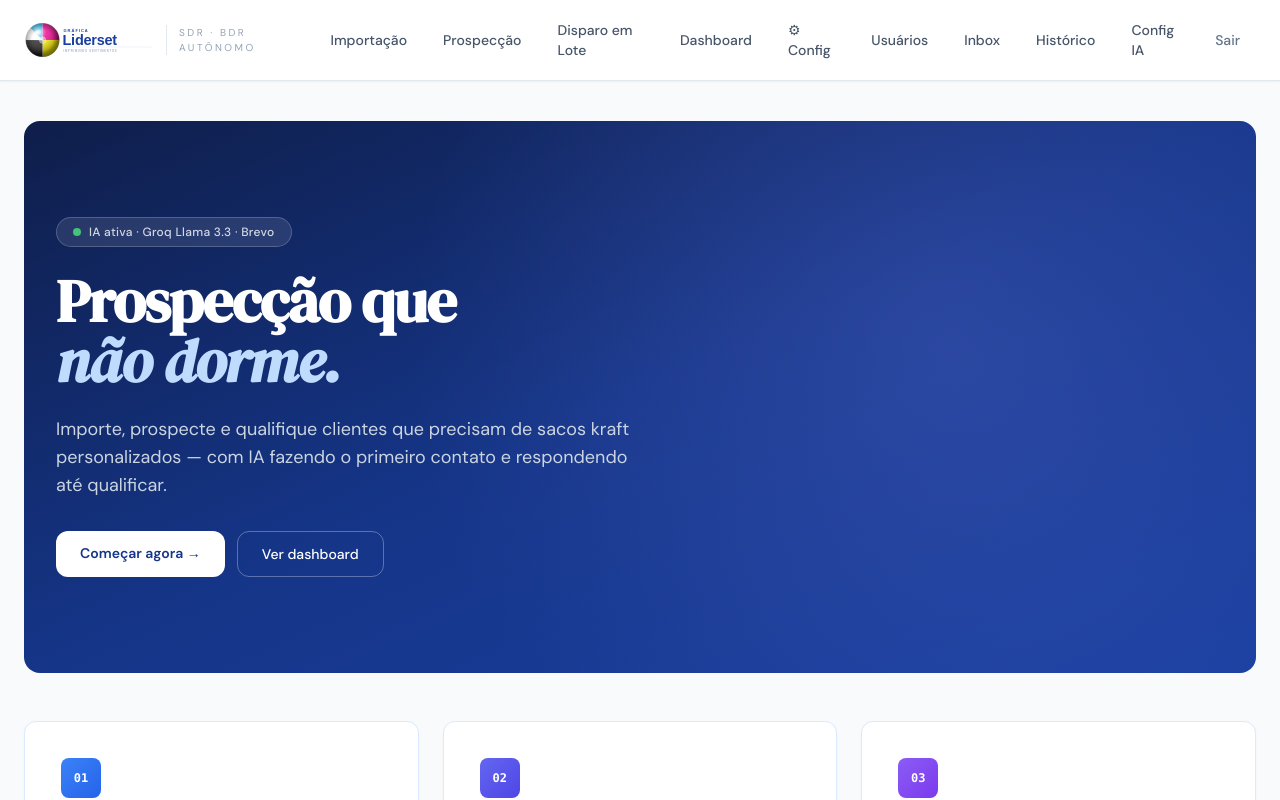
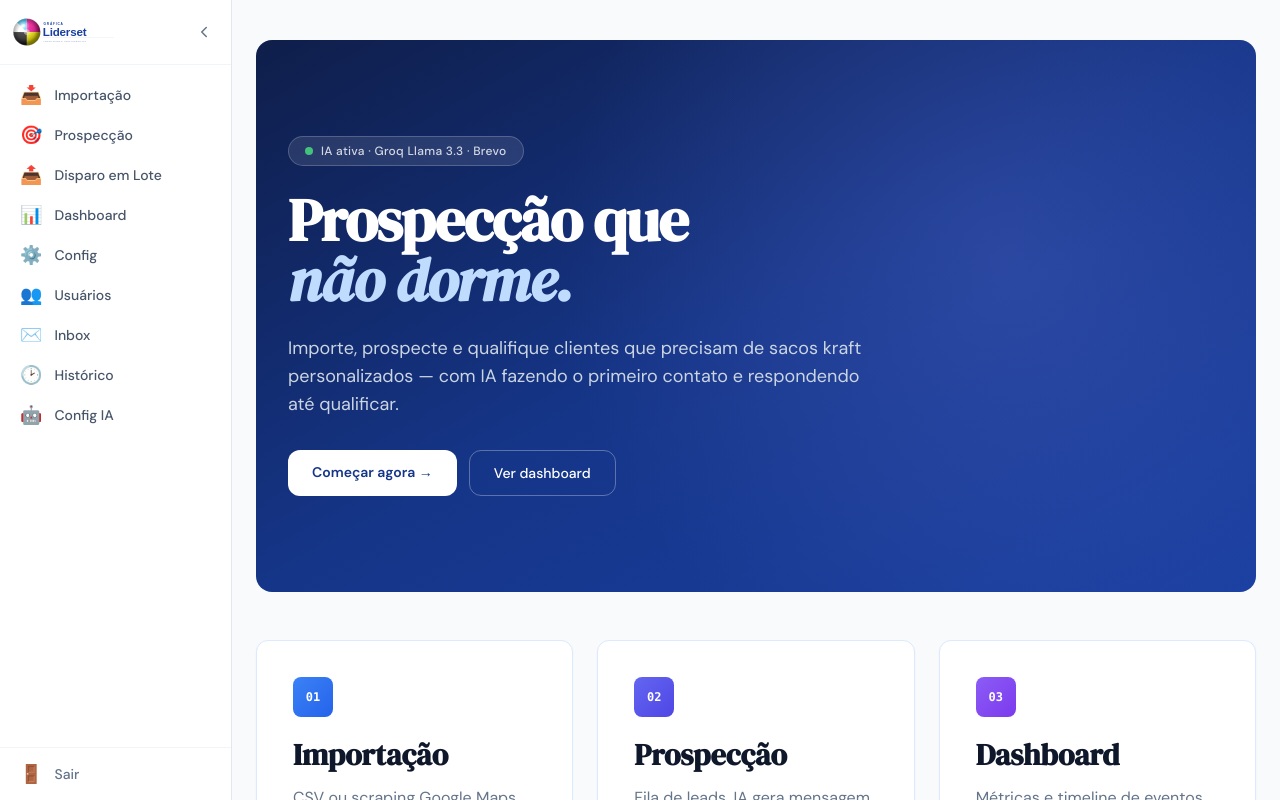
Before and after one commit to robertocassianoadm15-debug/sdr-kraft, a Next.js app: page / in a window 1280 px wide. Shown: the top 800 px of the page. Built offline with nearby package versions, Linux system fonts and the light colour scheme; no server answers.

Commit message:
feat(ui): sidebar lateral recolhivel (desktop colapsa, mobile drawer)

```diff
--- a/src/app/layout.tsx
+++ b/src/app/layout.tsx
@@ -1,8 +1,7 @@
 import './globals.css';
 import type { Metadata } from 'next';
-import Link from 'next/link';
 import Image from 'next/image';
-import { InboxBadgeLink } from '@/components/InboxBadgeLink';
+import { Sidebar } from '@/components/Sidebar';
 
 export const metadata: Metadata = {
   title: 'Liderset — SDR/BDR Autônomo',
@@ -13,43 +12,13 @@ export default function RootLayout({ children }: { children: React.ReactNode })
   return (
     <html lang="pt-BR">
       <body className="bg-[#F8FAFC] text-slate-900 font-sans">
-        <header className="sticky top-0 z-50 bg-white/90 backdrop-blur border-b border-slate-200 shadow-sm">
-          <div className="max-w-7xl mx-auto px-6 py-3 flex items-center justify-between">
-            <Link href="/" className="flex items-center gap-3">
-              <Image
-                src="/logo.svg"
-                alt="Gráfica Liderset"
-                width={200}
-                height={62}
-                className="h-10 w-auto object-contain"
-                priority
-              />
-              <div className="hidden sm:block border-l border-slate-200 pl-3">
-                <div className="text-[10px] uppercase tracking-[0.25em] text-slate-400">
-                  SDR · BDR Autônomo
-                </div>
-              </div>
-            </Link>
-            <nav className="flex items-center gap-1">
-              <NavLink href="/import" label="Importação" />
-              <NavLink href="/prospect" label="Prospecção" />
-              <NavLink href="/blast" label="Disparo em Lote" />
-              <NavLink href="/dashboard" label="Dashboard" />
-              <NavLink href="/settings" label="⚙ Config" />
-              <NavLink href="/users" label="Usuários" />
-              <InboxBadgeLink />
-              <NavLink href="/historico" label="Histórico" />
-              <NavLink href="/config-ia" label="Config IA" />
-              <a
-                href="/api/auth/logout"
-                className="px-4 py-2 rounded-lg text-sm font-medium text-slate-500 hover:bg-red-50 hover:text-red-600 transition-colors"
-              >
-                Sair
-              </a>
-            </nav>
-          </div>
-        </header>
-        <main className="max-w-7xl mx-auto px-6 py-10">{children}</main>
+        <div className="flex min-h-screen">
+          <Sidebar />
+
+          <div className="flex-1 flex flex-col min-w-0">
+            <main className="flex-1 max-w-7xl w-full mx-auto px-6 py-10 pt-16 md:pt-10">
+              {children}
+            </main>
             <footer className="border-t border-slate-200 mt-20">
               <div className="max-w-7xl mx-auto px-6 py-8 flex flex-col items-center gap-3">
                 <Image
@@ -66,18 +35,9 @@ export default function RootLayout({ children }: { children: React.ReactNode })
                 </div>
               </div>
             </footer>
+          </div>
+        </div>
       </body>
     </html>
   );
 }
-
-function NavLink({ href, label }: { href: string; label: string }) {
-  return (
-    <Link
-      href={href}
-      className="px-4 py-2 rounded-lg text-sm font-medium text-slate-600 hover:bg-navy-50 hover:text-navy-700 transition-colors"
-    >
-      {label}
-    </Link>
-  );
-}
--- /dev/null
+++ b/src/components/Sidebar.tsx
@@ -0,0 +1,164 @@
+'use client';
+// ============================================================
+// src/components/Sidebar.tsx
+// Navegação lateral esquerda recolhível.
+// - Desktop: recolhe para faixa de ícones (toggle).
+// - Mobile: esconde como drawer (botão ☰ abre/fecha).
+// - Começa aberta. Estado em memória (sem localStorage).
+// ============================================================
+import Link from 'next/link';
+import Image from 'next/image';
+import { usePathname } from 'next/navigation';
+import { useEffect, useState } from 'react';
+
+interface NavItem { href: string; label: string; icon: string; }
+
+const ITEMS: NavItem[] = [
+  { href: '/import',    label: 'Importação',     icon: '📥' },
+  { href: '/prospect',  label: 'Prospecção',     icon: '🎯' },
+  { href: '/blast',     label: 'Disparo em Lote', icon: '📤' },
+  { href: '/dashboard', label: 'Dashboard',      icon: '📊' },
+  { href: '/settings',  label: 'Config',         icon: '⚙️' },
+  { href: '/users',     label: 'Usuários',       icon: '👥' },
+  { href: '/inbox',     label: 'Inbox',          icon: '✉️' },
+  { href: '/historico', label: 'Histórico',      icon: '🕑' },
+  { href: '/config-ia', label: 'Config IA',      icon: '🤖' },
+];
+
+export function Sidebar() {
+  const pathname = usePathname();
+  const [collapsed, setCollapsed] = useState(false);
+  const [mobileOpen, setMobileOpen] = useState(false);
+  const [inboxCount, setInboxCount] = useState(0);
+
+  useEffect(() => {
+    let active = true;
+    const fetchCount = async () => {
+      try {
+        const r = await fetch('/api/inbox/count');
+        const j = await r.json();
+        if (active) setInboxCount(j.count ?? 0);
+      } catch { /* ignore */ }
+    };
+    fetchCount();
+    const id = setInterval(fetchCount, 30000);
+    return () => { active = false; clearInterval(id); };
+  }, []);
+
+  useEffect(() => { setMobileOpen(false); }, [pathname]);
+
+  return (
+    <>
+      <button
+        onClick={() => setMobileOpen(true)}
+        aria-label="Abrir menu"
+        className="md:hidden fixed top-3 left-3 z-50 p-2 rounded-lg bg-white border border-slate-200 shadow-sm"
+      >
+        <HamburgerIcon />
+      </button>
+
+      {mobileOpen && (
+        <div
+          onClick={() => setMobileOpen(false)}
+          className="md:hidden fixed inset-0 bg-black/40 z-40"
+          aria-hidden="true"
+        />
+      )}
+
+      <aside
+        className={[
+          'bg-white border-r border-slate-200 flex flex-col z-50 transition-all duration-200',
+          'md:sticky md:top-0 md:h-screen md:translate-x-0',
+          'fixed top-0 left-0 h-screen',
+          mobileOpen ? 'translate-x-0' : '-translate-x-full md:translate-x-0',
+        ].join(' ')}
+        style={{ width: collapsed ? 64 : 232 }}
+        aria-label="Navegação principal"
+      >
+        <div className="flex items-center justify-between px-3 py-4 border-b border-slate-100">
+          {!collapsed && (
+            <Link href="/" className="flex items-center">
+              <Image src="/logo.svg" alt="Gráfica Liderset" width={140} height={43}
+                className="h-8 w-auto object-contain" priority />
+            </Link>
+          )}
+          <button
+            onClick={() => setCollapsed(c => !c)}
+            aria-label={collapsed ? 'Expandir menu' : 'Recolher menu'}
+            className="hidden md:flex p-1.5 rounded-lg text-slate-500 hover:bg-slate-100"
+          >
+            {collapsed ? <ChevronRight /> : <ChevronLeft />}
+          </button>
+          <button
+            onClick={() => setMobileOpen(false)}
+            aria-label="Fechar menu"
+            className="md:hidden p-1.5 rounded-lg text-slate-500 hover:bg-slate-100"
+          >
+            <CloseIcon />
+          </button>
+        </div>
+
+        <nav className="flex-1 overflow-y-auto py-3 px-2 flex flex-col gap-1">
+          {ITEMS.map(item => {
+            const active = pathname === item.href;
+            const isInbox = item.href === '/inbox';
+            return (
+              <Link
+                key={item.href}
+                href={item.href}
+                title={collapsed ? item.label : undefined}
+                className={[
+                  'relative flex items-center gap-3 px-3 py-2 rounded-lg text-sm font-medium transition-colors',
+                  active ? 'bg-navy-50 text-navy-700' : 'text-slate-600 hover:bg-slate-100',
+                  collapsed ? 'justify-center' : '',
+                ].join(' ')}
+              >
+                <span className="text-lg leading-none" aria-hidden="true">{item.icon}</span>
+                {!collapsed && <span>{item.label}</span>}
+                {isInbox && inboxCount > 0 && (
+                  <span className={[
+                    'inline-flex items-center justify-center min-w-[16px] h-4 px-1 text-[10px] font-bold bg-red-500 text-white rounded-full leading-none',
+                    collapsed ? 'absolute top-1 right-1' : 'ml-auto',
+                  ].join(' ')}>
+                    {inboxCount > 9 ? '9+' : inboxCount}
+                  </span>
+                )}
+              </Link>
+            );
+          })}
+        </nav>
+
+        <div className="border-t border-slate-100 p-2">
+          <a
+            href="/api/auth/logout"
+            title={collapsed ? 'Sair' : undefined}
+            className={[
+              'flex items-center gap-3 px-3 py-2 rounded-lg text-sm font-medium text-slate-500 hover:bg-red-50 hover:text-red-600 transition-colors',
+              collapsed ? 'justify-center' : '',
+            ].join(' ')}
+          >
+            <span className="text-lg leading-none" aria-hidden="true">🚪</span>
+            {!collapsed && <span>Sair</span>}
+          </a>
+        </div>
+      </aside>
+    </>
+  );
+}
+
+function HamburgerIcon() {
+  return (
+    <svg width="22" height="22" viewBox="0 0 24 24" fill="none" stroke="currentColor" strokeWidth="2" strokeLinecap="round">
+      <line x1="3" y1="6" x2="21" y2="6" /><line x1="3" y1="12" x2="21" y2="12" /><line x1="3" y1="18" x2="21" y2="18" />
+    </svg>
+  );
+}
+function ChevronLeft() {
+  return <svg width="18" height="18" viewBox="0 0 24 24" fill="none" stroke="currentColor" strokeWidth="2" strokeLinecap="round" strokeLinejoin="round"><polyline points="15 18 9 12 15 6" /></svg>;
+}
+function ChevronRight() {
+  return <svg width="18" height="18" viewBox="0 0 24 24" fill="none" stroke="currentColor" strokeWidth="2" strokeLinecap="round" strokeLinejoin="round"><polyline points="9 18 15 12 9 6" /></svg>;
+}
+function CloseIcon() {
+  return <svg width="18" height="18" viewBox="0 0 24 24" fill="none" stroke="currentColor" strokeWidth="2" strokeLinecap="round"><line x1="18" y1="6" x2="6" y2="18" /><line x1="6" y1="6" x2="18" y2="18" /></svg>;
+}
```
Lines whose indentation alone changed are shown as unchanged.
